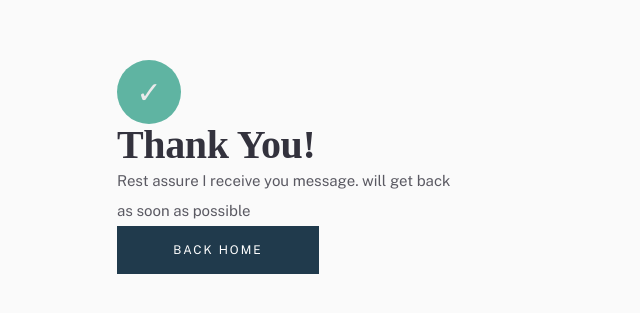
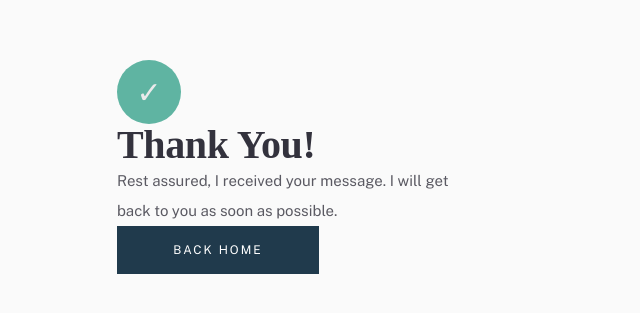
Before and after one commit to julie-ify/portfolio-website, a React (Create React App) app: page /success in a window 1280 px wide. Shown: the part 233-546 px from the top of the page, without its empty margins (0-640 px from the left). Built offline with nearby package versions, Linux system fonts and the light colour scheme; a web font is replaced by a local one.

Commit message:
Fix typo

```diff
--- a/src/pages/FormSuccess.jsx
+++ b/src/pages/FormSuccess.jsx
@@ -14,7 +14,8 @@ function FormSuccess() {
 						<h1 className="Main-text">Thank You!</h1>
 					</div>
 					<p className="Portfolio-Paragraph-text">
-						Rest assure I receive you message. will get back as soon as possible
+						Rest assured, I received your message. I will get back to you as
+						soon as possible.{' '}
 					</p>
 					<button className={`Color-button-wrap`} onClick={() => navigate('/')}>
 						<span className="Color-button-text">Back Home</span>
```
